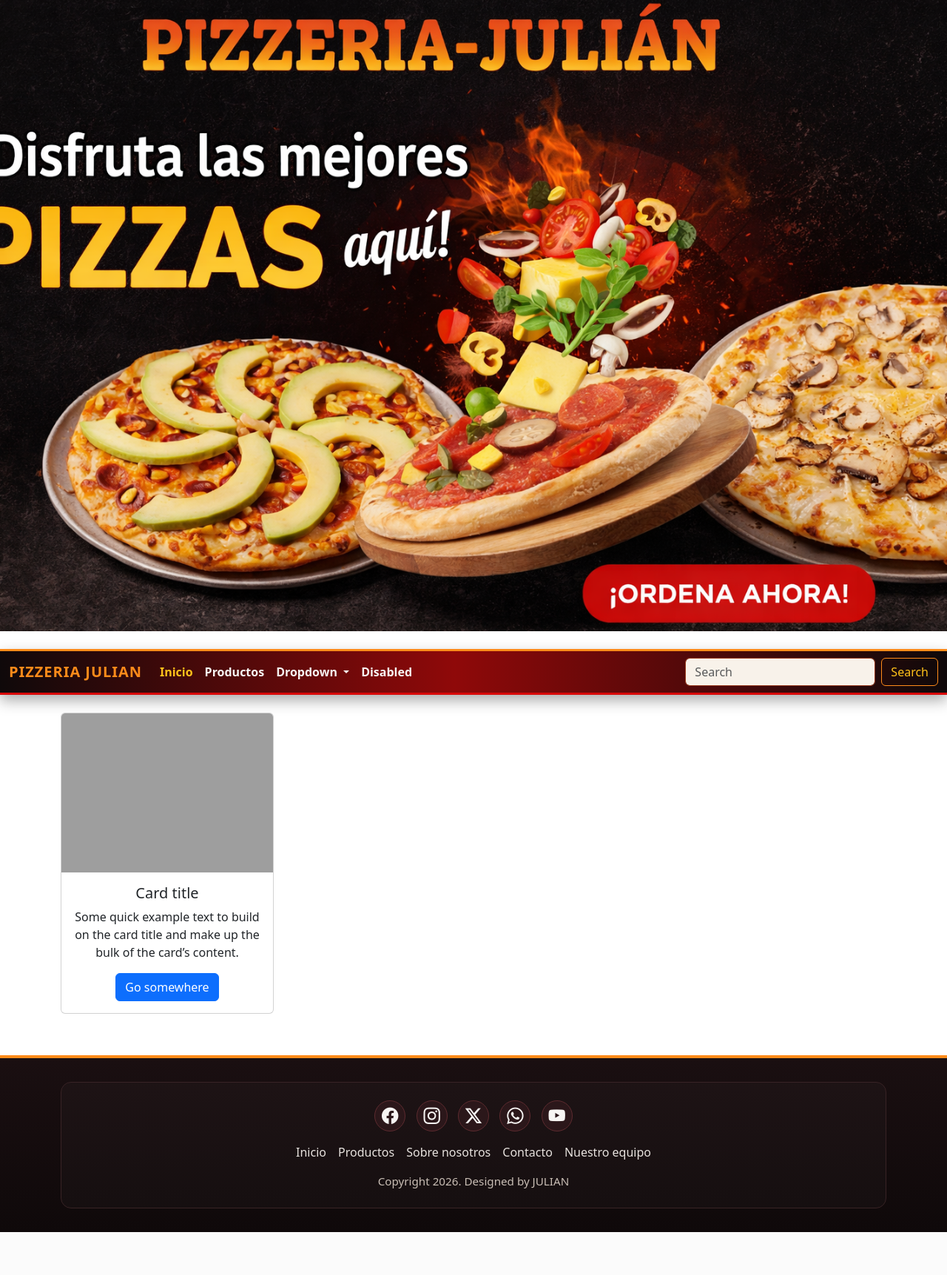
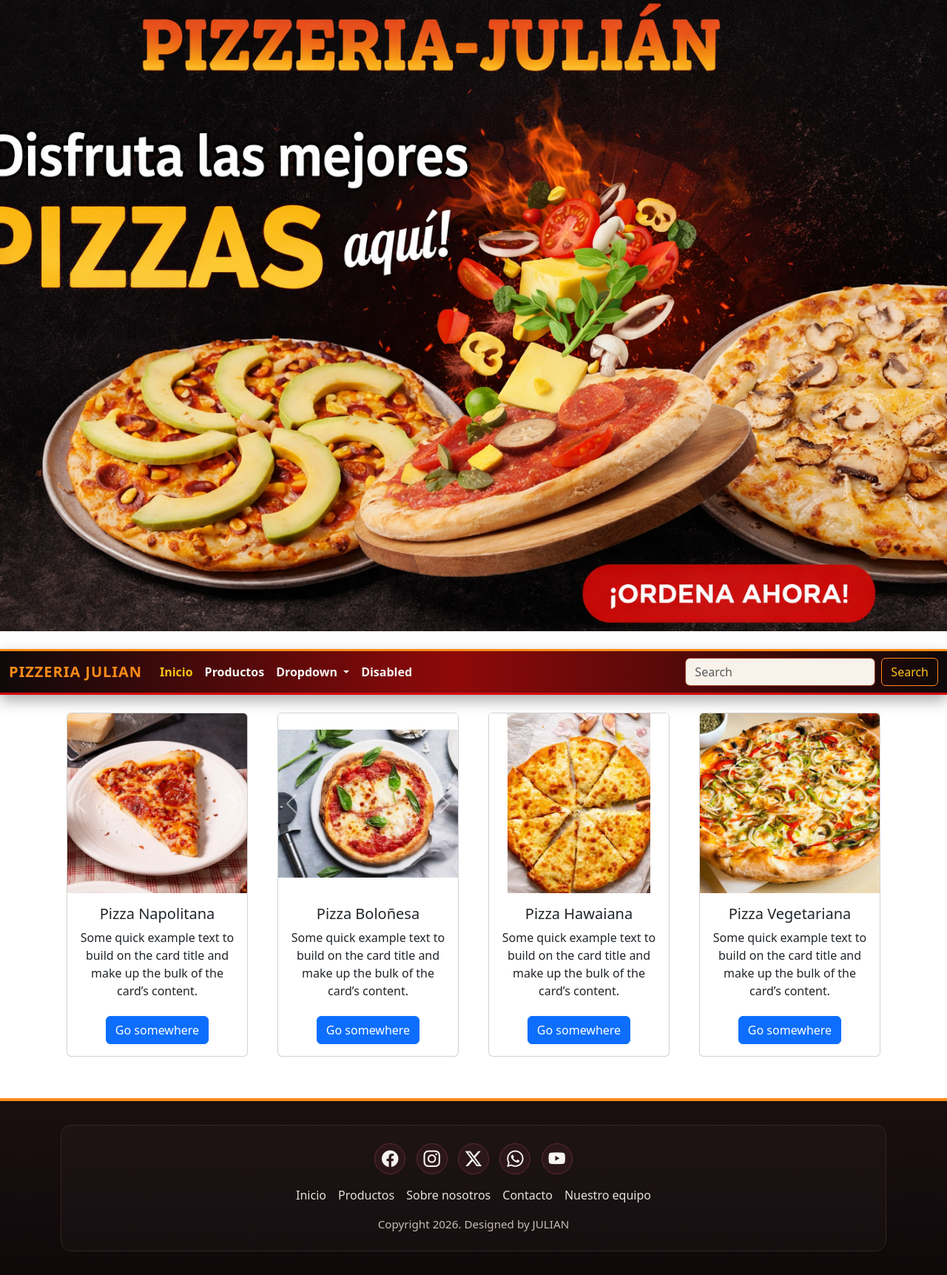
Before and after one commit to delfinalber/proyecto-tecnico-2026, a PHP site: page /productos.html in a window 1280 px wide. Shown: the whole page at 74% size. Before the commit the page ends 1665 px from the top, so only its background shows below. Run offline with PHP 8.4, Linux system fonts and the light colour scheme; some libraries are stand-ins or nearby versions; grey boxes are pictures that could not be loaded.

Commit message:
pagina-web-08-07-2026-tecnico-superior

```diff
--- a/proyecto_2026/pizza-julian/productos/productos.css
+++ b/proyecto_2026/pizza-julian/productos/productos.css
@@ -280,27 +280,78 @@
 	text-align: justify !important;
 }
 
+:root {
+	--producto-card-min-size: 260px;
+	--producto-card-body-min-height: 220px;
+}
+
 .tarjetas-fila {
-	flex-wrap: nowrap;
-	overflow-x: auto;
+	flex-wrap: wrap;
+	overflow-x: hidden;
+	justify-content: center;
 	gap: 1rem;
 	padding-bottom: 0.5rem;
 }
 
 .tarjetas-fila > .col {
-	flex: 0 0 auto;
+	flex: 1 1 calc(25% - 1rem);
+	max-width: calc(25% - 1rem);
+	min-width: var(--producto-card-min-size);
+	display: flex;
 }
 
 .producto-card {
-	width: 18rem;
+	width: 100%;
+	min-width: 0;
+	max-width: none;
+	height: 100%;
+	display: flex;
+	flex-direction: column;
+	overflow: hidden;
+}
+
+.producto-card .carousel,
+.producto-card .carousel-inner,
+.producto-card .carousel-item {
+	width: 100%;
+	aspect-ratio: 1 / 1;
+	height: auto;
+	overflow: hidden;
+	background-color: #fff;
+}
+
+.producto-card .carousel-item img,
+.producto-card .card-img-top {
+	width: 100% !important;
+	height: 100%;
+	object-fit: contain;
+	object-position: center;
+	display: block;
+	margin: 0 auto;
+}
+
+.producto-card .card-body {
+	min-height: var(--producto-card-body-min-height);
+	display: flex;
+	flex-direction: column;
+}
+
+.producto-card .card-text {
+	flex-grow: 1;
+}
+
+.producto-card .btn {
+	margin-top: auto;
+	align-self: center;
 }
 
 @media (max-width: 991.98px) {
-	.media-column {
-		height: 320px;
+	.tarjetas-fila > .col {
+		flex-basis: calc(50% - 1rem);
+		max-width: calc(50% - 1rem);
 	}
 
-	#carouselExampleAutoplaying {
+	.media-column {
 		height: 320px;
 	}
 
@@ -309,3 +360,11 @@
 		height: 38px;
 	}
 }
+
+@media (max-width: 575.98px) {
+	.tarjetas-fila > .col {
+		flex-basis: 100%;
+		max-width: 100%;
+		min-width: 0;
+	}
+}
--- a/proyecto_2026/pizza-julian/productos/productos.html
+++ b/proyecto_2026/pizza-julian/productos/productos.html
@@ -67,9 +67,31 @@
   <div class="row tarjetas-fila">
     <div class="col">
       <div class="card producto-card">
-          <img src="..." class="card-img-top" alt="...">
+        <!-- Inicio Carrucel de Productos-1 -->
+            <div id="carouselProducto1" class="carousel slide" data-bs-ride="carousel" data-bs-interval="3000" data-bs-pause="false">
+                    <div class="carousel-inner">
+                      <div class="carousel-item active">
+                        <img src="./img-productos/pizza1.png" class="d-block w-100" alt="...">
+                      </div>
+                      <div class="carousel-item">
+                        <img src="./img-productos/pizza2.png" class="d-block w-100" alt="...">
+                      </div>
+                      <div class="carousel-item">
+                        <img src="./img-productos/pizza3.png" class="d-block w-100" alt="...">
+                      </div>
+                    </div>
+                    <button class="carousel-control-prev" type="button" data-bs-target="#carouselProducto1" data-bs-slide="prev">
+                      <span class="carousel-control-prev-icon" aria-hidden="true"></span>
+                      <span class="visually-hidden">Previous</span>
+                    </button>
+                    <button class="carousel-control-next" type="button" data-bs-target="#carouselProducto1" data-bs-slide="next">
+                      <span class="carousel-control-next-icon" aria-hidden="true"></span>
+                      <span class="visually-hidden">Next</span>
+                    </button>
+            </div>
+        <!-- Fin Carrucel de Productos-1 -->
           <div class="card-body">
-            <h5 class="card-title">Card title</h5>
+            <h5 class="card-title">Pizza Napolitana</h5>
             <p class="card-text">Some quick example text to build on the card title and make up the bulk of the card’s content.</p>
             <a href="#" class="btn btn-primary">Go somewhere</a>
       </div>
@@ -77,9 +99,29 @@
     </div>
     <div class="col">
       <div class="card producto-card">
-          <img src="..." class="card-img-top" alt="...">
+          <div id="carouselProducto2" class="carousel slide" data-bs-ride="carousel" data-bs-interval="3000" data-bs-pause="false">
+                <div class="carousel-inner">
+                  <div class="carousel-item active">
+                    <img src="./img-productos/pizza4.jpeg" class="d-block w-100" alt="...">
+                  </div>
+                  <div class="carousel-item">
+                    <img src="./img-productos/pizza5.png" class="d-block w-100" alt="...">
+                  </div>
+                  <div class="carousel-item">
+                    <img src="./img-productos/pizza6.png" class="d-block w-100" alt="...">
+                  </div>
+                </div>
+                <button class="carousel-control-prev" type="button" data-bs-target="#carouselProducto2" data-bs-slide="prev">
+                  <span class="carousel-control-prev-icon" aria-hidden="true"></span>
+                  <span class="visually-hidden">Previous</span>
+                </button>
+                <button class="carousel-control-next" type="button" data-bs-target="#carouselProducto2" data-bs-slide="next">
+                  <span class="carousel-control-next-icon" aria-hidden="true"></span>
+                  <span class="visually-hidden">Next</span>
+                </button>
+          </div>
           <div class="card-body">
-            <h5 class="card-title">Card title</h5>
+            <h5 class="card-title">Pizza Boloñesa</h5>
             <p class="card-text">Some quick example text to build on the card title and make up the bulk of the card’s content.</p>
             <a href="#" class="btn btn-primary">Go somewhere</a>
       </div>
@@ -87,9 +129,29 @@
     </div>
     <div class="col">
       <div class="card producto-card">
-          <img src="..." class="card-img-top" alt="...">
+          <div id="carouselProducto3" class="carousel slide" data-bs-ride="carousel" data-bs-interval="3000" data-bs-pause="false">
+                <div class="carousel-inner">
+                  <div class="carousel-item active">
+                    <img src="./img-productos/pizza7.jpeg" class="d-block w-100" alt="...">
+                  </div>
+                  <div class="carousel-item">
+                    <img src="./img-productos/pizza8.png" class="d-block w-100" alt="...">
+                  </div>
+                  <div class="carousel-item">
+                    <img src="./img-productos/pizza9.png" class="d-block w-100" alt="...">
+                  </div>
+                </div>
+                <button class="carousel-control-prev" type="button" data-bs-target="#carouselProducto3" data-bs-slide="prev">
+                  <span class="carousel-control-prev-icon" aria-hidden="true"></span>
+                  <span class="visually-hidden">Previous</span>
+                </button>
+                <button class="carousel-control-next" type="button" data-bs-target="#carouselProducto3" data-bs-slide="next">
+                  <span class="carousel-control-next-icon" aria-hidden="true"></span>
+                  <span class="visually-hidden">Next</span>
+                </button>
+          </div>
           <div class="card-body">
-            <h5 class="card-title">Card title</h5>
+            <h5 class="card-title">Pizza Hawaiana</h5>
             <p class="card-text">Some quick example text to build on the card title and make up the bulk of the card’s content.</p>
             <a href="#" class="btn btn-primary">Go somewhere</a>
           </div>
@@ -97,9 +159,29 @@
     </div>
     <div class="col">
       <div class="card producto-card">
-            <img src="..." class="card-img-top" alt="...">
+            <div id="carouselProducto4" class="carousel slide" data-bs-ride="carousel" data-bs-interval="3000" data-bs-pause="false">
+                  <div class="carousel-inner">
+                    <div class="carousel-item active">
+                      <img src="./img-productos/pizza10.jpeg" class="d-block w-100" alt="...">
+                    </div>
+                    <div class="carousel-item">
+                      <img src="./img-productos/pizza11.png" class="d-block w-100" alt="...">
+                    </div>
+                    <div class="carousel-item">
+                      <img src="./img-productos/pizza12.png" class="d-block w-100" alt="...">
+                    </div>
+                  </div>
+                  <button class="carousel-control-prev" type="button" data-bs-target="#carouselProducto4" data-bs-slide="prev">
+                    <span class="carousel-control-prev-icon" aria-hidden="true"></span>
+                    <span class="visually-hidden">Previous</span>
+                  </button>
+                  <button class="carousel-control-next" type="button" data-bs-target="#carouselProducto4" data-bs-slide="next">
+                    <span class="carousel-control-next-icon" aria-hidden="true"></span>
+                    <span class="visually-hidden">Next</span>
+                  </button>
+            </div>
             <div class="card-body">
-              <h5 class="card-title">Card title</h5>
+              <h5 class="card-title">Pizza Vegetariana</h5>
               <p class="card-text">Some quick example text to build on the card title and make up the bulk of the card’s content.</p>
               <a href="#" class="btn btn-primary">Go somewhere</a>
             </div>
@@ -136,6 +218,16 @@
 </footer>
 
  <!-- Fin footer   -->
-    <script src="../bootstrap-5.3.8-dist/js/bootstrap.min.js"></script>
+    <script src="../bootstrap-5.3.8-dist/js/bootstrap.bundle.min.js"></script>
+    <script>
+      document.querySelectorAll('.producto-card .carousel').forEach(function (carouselElement) {
+        new bootstrap.Carousel(carouselElement, {
+          interval: 3000,
+          ride: 'carousel',
+          pause: false,
+          wrap: true
+        });
+      });
+    </script>
 </body>
 </html>
```
Also changed, not shown: .refact/buddy/chats/workflows/buddy_idle_suggester.json (added), .refact/buddy/chats/workflows/buddy_setup_coach.json, .refact/buddy/state.json, proyecto_2026/pizza-julian/productos/img-productos/pizza1.png (added), proyecto_2026/pizza-julian/productos/img-productos/pizza10.jpeg (added), proyecto_2026/pizza-julian/productos/img-productos/pizza11.png (added), proyecto_2026/pizza-julian/productos/img-productos/pizza12.png (added), proyecto_2026/pizza-julian/productos/img-productos/pizza4.jpeg (added), proyecto_2026/pizza-julian/productos/img-productos/pizza7.jpeg (added), 8 other files.
